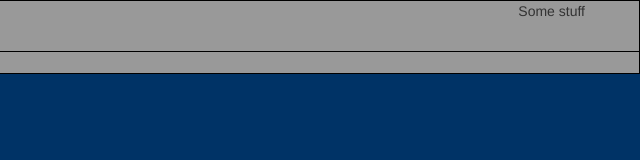
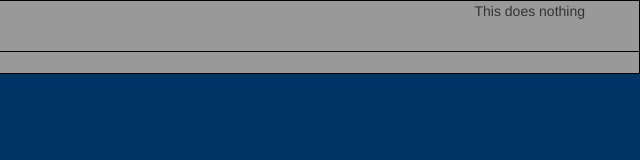
Before and after one commit to rgtalbot/cheerio-mongo-hw, a website: page public/index.html in a window 1280 px wide. Shown: the full height of the page, 640-1280 px from the left. Drawn offline with Linux system fonts and the light colour scheme.

Commit message:
final changes

```diff
--- a/public/index.html
+++ b/public/index.html
@@ -18,7 +18,7 @@
             <div class="navbar-header">
                 <a class="navbar-brand btn" href="https://wired.com/most-popular" target="_blank">WIRED.com</a>
             </div>
-            <div class="navbar-right navbar-nav nav">Some stuff</div>
+            <div class="navbar-right navbar-nav nav">This does nothing</div>
         </div>
     </nav>
 <!--End NAV-->
```
Also changed, not shown: 1 other file.
